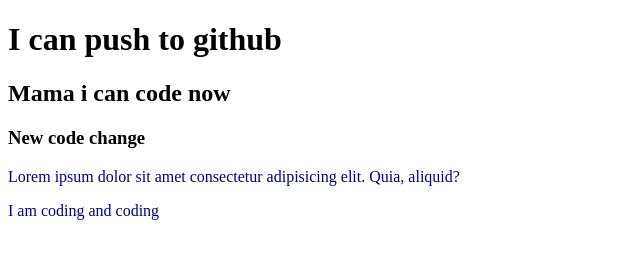
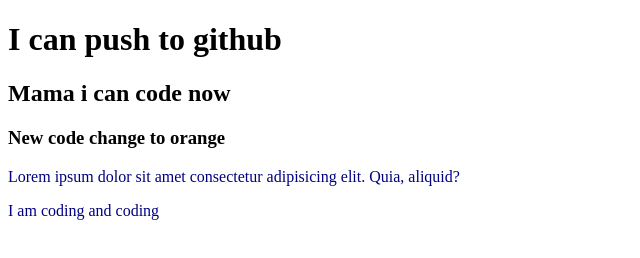
Before and after one commit to Arfanur/day3_my-second-repo, a plain HTML site: page index.html in a window 1280 px wide. Shown: the full height of the page, 0-640 px from the left. Drawn offline with Linux system fonts and the light colour scheme.

```diff
--- a/index.html
+++ b/index.html
@@ -10,7 +10,7 @@
 <body>
     <h1>I can push to github</h1>
     <h2>Mama i can code now</h2>
-    <h3> New code change</h3>
+    <h3> New code change to orange</h3>
     <p>Lorem ipsum dolor sit amet consectetur adipisicing elit. Quia, aliquid?</p>
     <p>I am coding and coding</p>
 </body>
```
